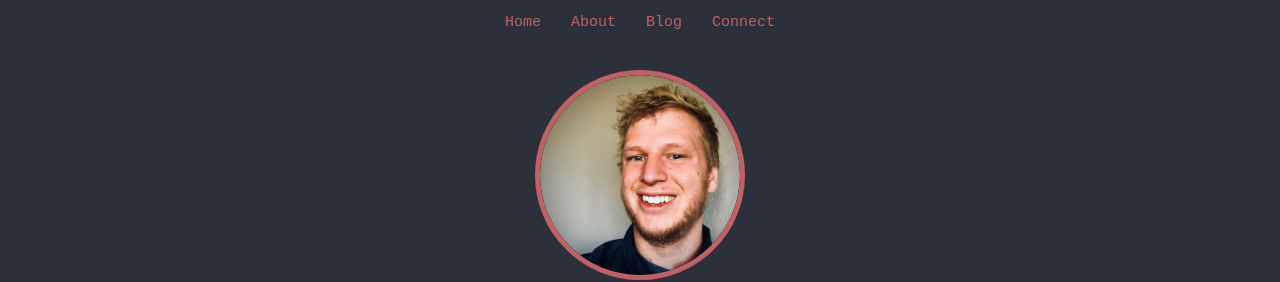
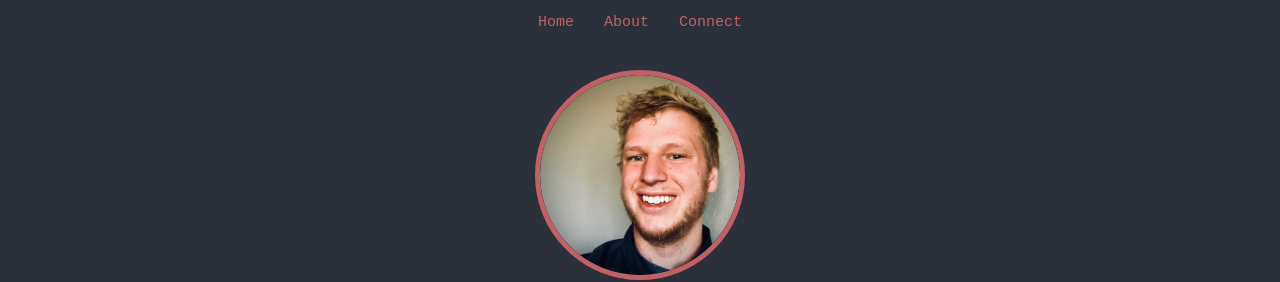
Before and after one commit to peterdemartini/peterdemartini.github.io, a plain HTML site: page index.html in a window 1280 px wide. Shown: the top 282 px of the page. Drawn offline with Linux system fonts and the light colour scheme.

Commit message:
Update index.html

```diff
--- a/index.html
+++ b/index.html
@@ -59,7 +59,6 @@
     <ul class="site-nav">
       <li><a href="/" title="Peter DeMartini">Home</a></li>
       <li><a href="/about" title="About Peter DeMartini">About</a></li>
-      <li><a href="https://medium.com/@peterdemartini" title="View my blog">Blog</a></li>
       <li><a href="/connect" title="Connect with Me">Connect</a></li>
     </ul>
   </header>
```
